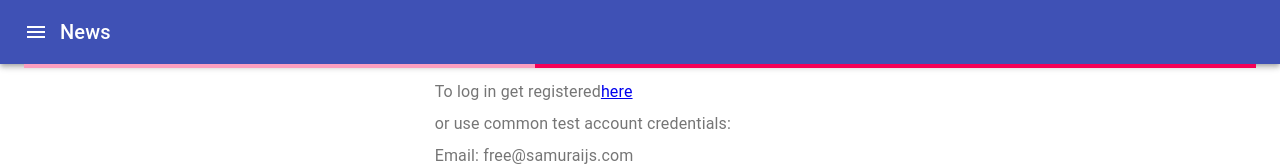
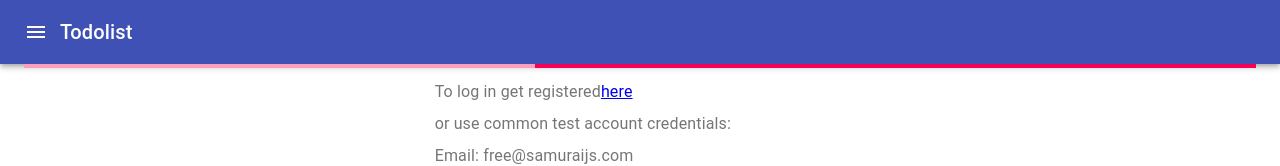
Before and after one commit to DimaK0489/IT-Incubator_TodoList, a React (Create React App) app: page /login in a window 1280 px wide. Shown: the top 166 px of the page. Built offline with nearby package versions, Linux system fonts and the light colour scheme; no server answers.

Commit message:
fix bags

```diff
--- a/src/api/todolists-a-p-i.ts
+++ b/src/api/todolists-a-p-i.ts
@@ -6,7 +6,7 @@ const instance = axios.create({
     baseURL: "https://social-network.samuraijs.com/api/1.1/",
     withCredentials: true,
     headers: {
-        'API-KEY': 'bf0875ba-8463-481a-87a8-643832194416'
+        'API-KEY': '0f03df5e-8a23-4413-a2ef-8bf682a31c70'
     }
 })
 
--- a/src/app/App.tsx
+++ b/src/app/App.tsx
@@ -54,7 +54,7 @@ const App = ({demo = false}: PropsType) => {
                         <Menu/>
                     </IconButton>
                     <Typography variant="h6">
-                        News
+                        Todolist
                     </Typography>
                     {isLoggedIn && <Button color="inherit" onClick={logOutHandler}>Log Out</Button>}
                 </Toolbar>
```
